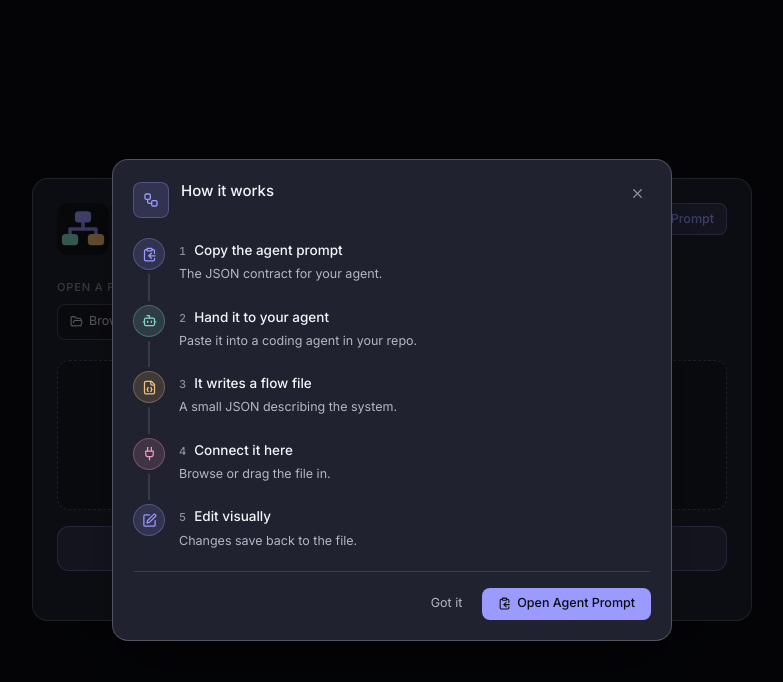
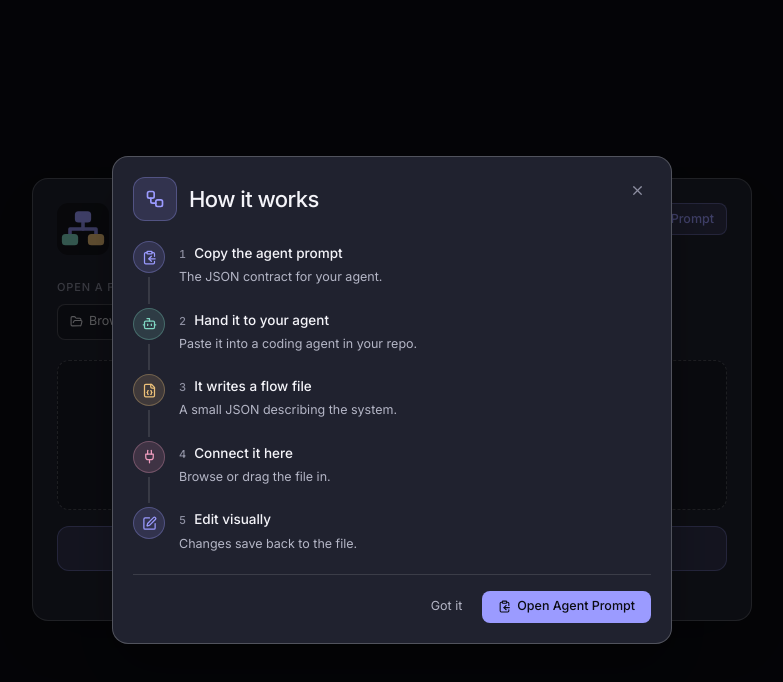
Before and after one commit to mtg1461/flow-visualizer, a Next.js app: page / in a window 1280 px wide. Both pictures are taken after a click on the button "How it works". Shown: the top 682 px of the page, without its empty margins (248-1031 px from the left). Built offline with nearby package versions, Linux system fonts and the light colour scheme.

Commit message:
Enlarge how-it-works heading
Co-Authored-By: Claude Opus 4.8 <noreply@anthropic.com>

```diff
--- a/components/HowItWorksDialog.tsx
+++ b/components/HowItWorksDialog.tsx
@@ -79,13 +79,11 @@ export function HowItWorksDialog({ open, onClose, onOpenAgentPrompt }: Props) {
       />
       <div className="anim-pop relative flex max-h-[85dvh] w-full max-w-[560px] flex-col rounded-2xl border border-line-strong bg-raise p-5 shadow-2xl shadow-black/40">
         <div className="flex shrink-0 items-start justify-between gap-4">
-          <div className="flex items-start gap-3">
-            <div className="mt-0.5 flex h-9 w-9 shrink-0 items-center justify-center rounded-lg border border-accent/30 bg-accent/15 text-accent">
-              <Workflow size={16} />
+          <div className="flex items-center gap-3">
+            <div className="flex h-11 w-11 shrink-0 items-center justify-center rounded-xl border border-accent/30 bg-accent/15 text-accent">
+              <Workflow size={20} />
             </div>
-            <div>
-              <h2 className="text-[15px] font-medium">How it works</h2>
-            </div>
+            <h2 className="text-[22px] font-medium tracking-tight">How it works</h2>
           </div>
           <button
             type="button"
```
